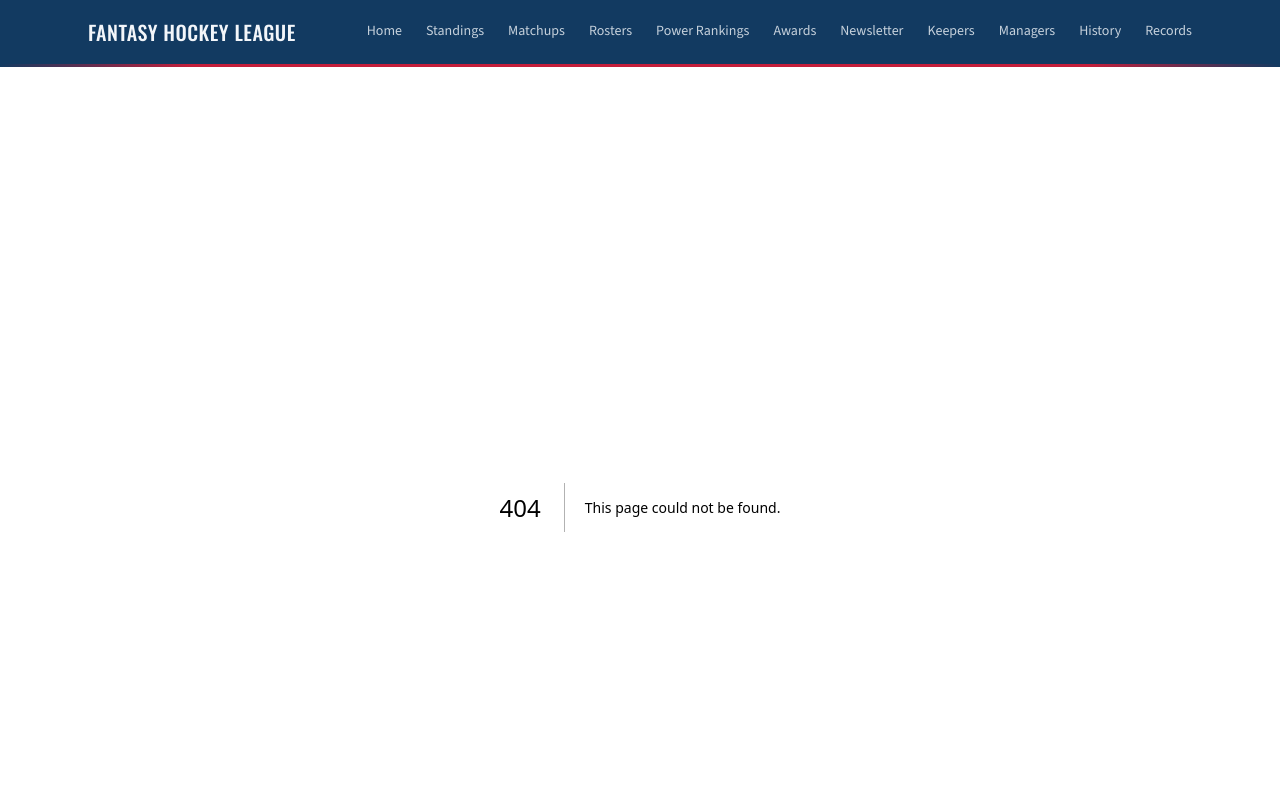
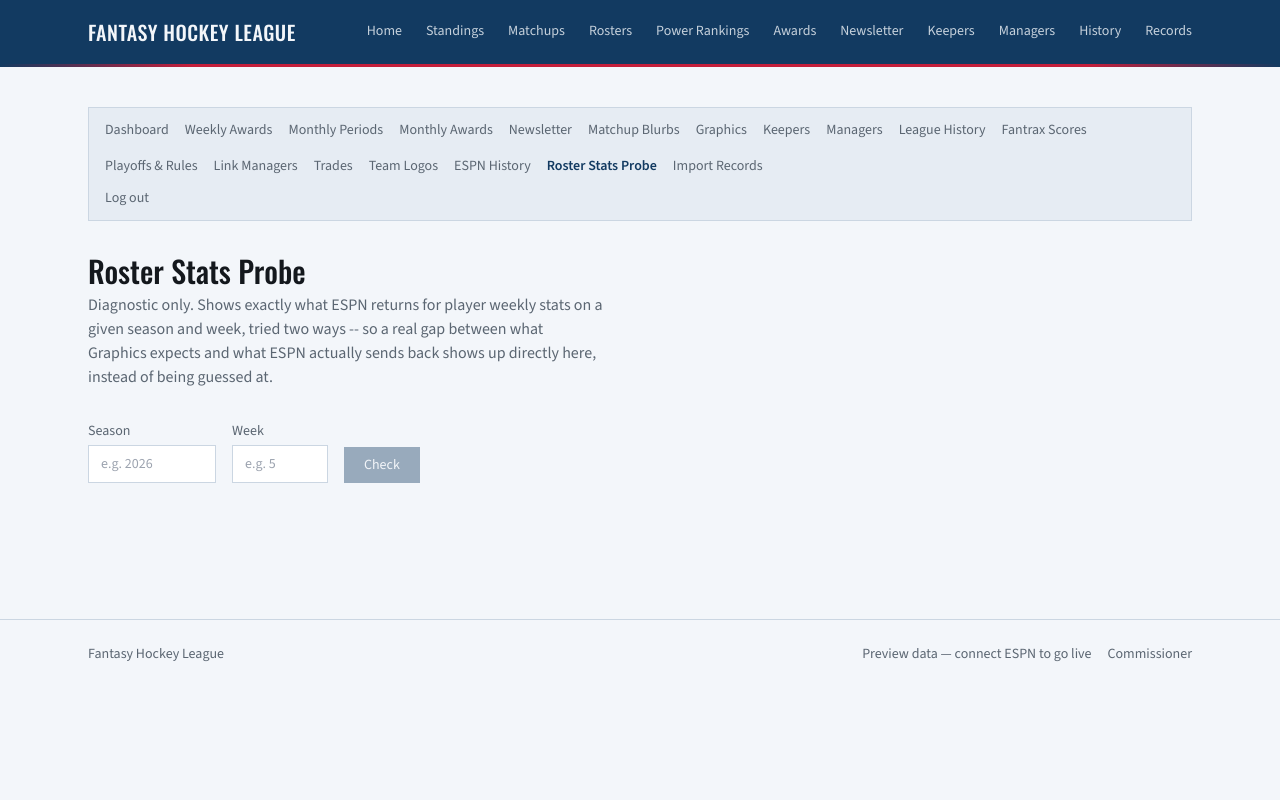
Before and after one commit to DrWaller/League-Hub, a Next.js app: page /admin/roster-stats-probe in a window 1280 px wide. Before the commit this address had no page. Shown: the top 800 px of the page. Built offline with nearby package versions, Linux system fonts and the light colour scheme.

Commit message:
Add files via upload

```diff
--- a/app/admin/layout.tsx
+++ b/app/admin/layout.tsx
@@ -20,6 +20,7 @@ const LINKS = [
   { href: "/admin/trades", label: "Trades" },
   { href: "/admin/logos", label: "Team Logos" },
   { href: "/admin/espn-history", label: "ESPN History" },
+  { href: "/admin/roster-stats-probe", label: "Roster Stats Probe" },
   { href: "/admin/import-records", label: "Import Records" },
 ];
 
--- a/app/admin/page.tsx
+++ b/app/admin/page.tsx
@@ -22,6 +22,7 @@ export default async function AdminDashboard() {
     { href: "/admin/link-managers", label: "Link Managers", desc: "Link each past team to its manager, for the Records page." },
     { href: "/admin/logos", label: "Team Logos", desc: "Upload a logo image for each team." },
     { href: "/admin/espn-history", label: "ESPN History Explorer", desc: "Check what ESPN's API returns for a past season." },
+    { href: "/admin/roster-stats-probe", label: "Roster Stats Probe", desc: "Diagnose why Graphics might not find player stats for a past week." },
     { href: "/admin/import-records", label: "Import Records", desc: "Pull real win-loss records from ESPN for a past season." },
   ];
 
--- /dev/null
+++ b/app/admin/roster-stats-probe/page.tsx
@@ -0,0 +1,101 @@
+"use client";
+
+import { useState } from "react";
+
+interface Probe {
+  ok: boolean;
+  totalEntries: number;
+  entriesWithAnyStats: number;
+  scoringPeriodIdsSeen: number[];
+  statSourceIdsSeen: number[];
+  matchingRequestedWeek: number;
+  samplePlayer: { name: string; statsArrayLength: number; sampleStats: unknown[] } | null;
+}
+
+function ProbeResult({ title, p }: { title: string; p: Probe }) {
+  return (
+    <div className="border border-ice-line p-4">
+      <h3 className="font-display text-lg mb-2">{title}</h3>
+      {!p.ok ? (
+        <p className="text-sm text-center-red">ESPN didn&apos;t return usable data for this request.</p>
+      ) : (
+        <ul className="text-sm space-y-1 font-tabular">
+          <li>Roster entries found: <strong>{p.totalEntries}</strong></li>
+          <li>Entries with ANY stats array: <strong>{p.entriesWithAnyStats}</strong></li>
+          <li>
+            Entries matching the requested week exactly (scoringPeriodId + statSourceId 0):{" "}
+            <strong className={p.matchingRequestedWeek > 0 ? "" : "text-center-red"}>{p.matchingRequestedWeek}</strong>
+          </li>
+          <li>scoringPeriodId values seen: {p.scoringPeriodIdsSeen.length ? p.scoringPeriodIdsSeen.join(", ") : "(none)"}</li>
+          <li>statSourceId values seen: {p.statSourceIdsSeen.length ? p.statSourceIdsSeen.join(", ") : "(none)"}</li>
+        </ul>
+      )}
+      {p.samplePlayer && (
+        <div className="mt-3 text-xs">
+          <div className="text-muted mb-1">
+            Sample player: {p.samplePlayer.name} ({p.samplePlayer.statsArrayLength} stat entries total)
+          </div>
+          <pre className="bg-ice-panel p-2 overflow-x-auto">{JSON.stringify(p.samplePlayer.sampleStats, null, 2)}</pre>
+        </div>
+      )}
+    </div>
+  );
+}
+
+export default function RosterStatsProbePage() {
+  const [season, setSeason] = useState("");
+  const [week, setWeek] = useState("");
+  const [data, setData] = useState<{ withoutScoringPeriodParam: Probe; withScoringPeriodParam: Probe } | null>(null);
+  const [loading, setLoading] = useState(false);
+  const [error, setError] = useState<string | null>(null);
+
+  async function run() {
+    setLoading(true);
+    setError(null);
+    setData(null);
+    try {
+      const res = await fetch(`/api/admin/roster-stats-probe?season=${season}&week=${week}`);
+      const json = await res.json();
+      if (!res.ok) throw new Error(json.error || "Request failed");
+      setData(json);
+    } catch (e) {
+      setError(e instanceof Error ? e.message : "Something went wrong");
+    } finally {
+      setLoading(false);
+    }
+  }
+
+  return (
+    <div>
+      <h1 className="font-display text-3xl mb-1">Roster Stats Probe</h1>
+      <p className="text-muted mb-8 max-w-prose">
+        Diagnostic only. Shows exactly what ESPN returns for player weekly stats on a given season and
+        week, tried two ways -- so a real gap between what Graphics expects and what ESPN actually sends
+        back shows up directly here, instead of being guessed at.
+      </p>
+
+      <div className="flex gap-4 items-end mb-8">
+        <label className="text-sm">
+          <div className="text-muted mb-1">Season</div>
+          <input type="number" value={season} onChange={(e) => setSeason(e.target.value)} className="border border-ice-line px-3 py-2 w-32" placeholder="e.g. 2026" />
+        </label>
+        <label className="text-sm">
+          <div className="text-muted mb-1">Week</div>
+          <input type="number" value={week} onChange={(e) => setWeek(e.target.value)} className="border border-ice-line px-3 py-2 w-24" placeholder="e.g. 5" />
+        </label>
+        <button onClick={run} disabled={loading || !season || !week} className="bg-rink text-ice px-5 py-2 text-sm hover:bg-rink-deep disabled:opacity-40">
+          {loading ? "Checking…" : "Check"}
+        </button>
+      </div>
+
+      {error && <p className="text-sm text-center-red mb-6">{error}</p>}
+
+      {data && (
+        <div className="grid md:grid-cols-2 gap-6">
+          <ProbeResult title="Normal request (what Graphics does today)" p={data.withoutScoringPeriodParam} />
+          <ProbeResult title="With an explicit scoringPeriodId added" p={data.withScoringPeriodParam} />
+        </div>
+      )}
+    </div>
+  );
+}
--- /dev/null
+++ b/app/api/admin/roster-stats-probe/route.ts
@@ -0,0 +1,9 @@
+import { NextRequest, NextResponse } from "next/server";
+import { diagnoseRosterStats } from "@/lib/espn";
+
+export async function GET(req: NextRequest) {
+  const season = Number(req.nextUrl.searchParams.get("season"));
+  const week = Number(req.nextUrl.searchParams.get("week"));
+  if (!season || !week) return NextResponse.json({ error: "season and week are required" }, { status: 400 });
+  return NextResponse.json(await diagnoseRosterStats(season, week));
+}
```
